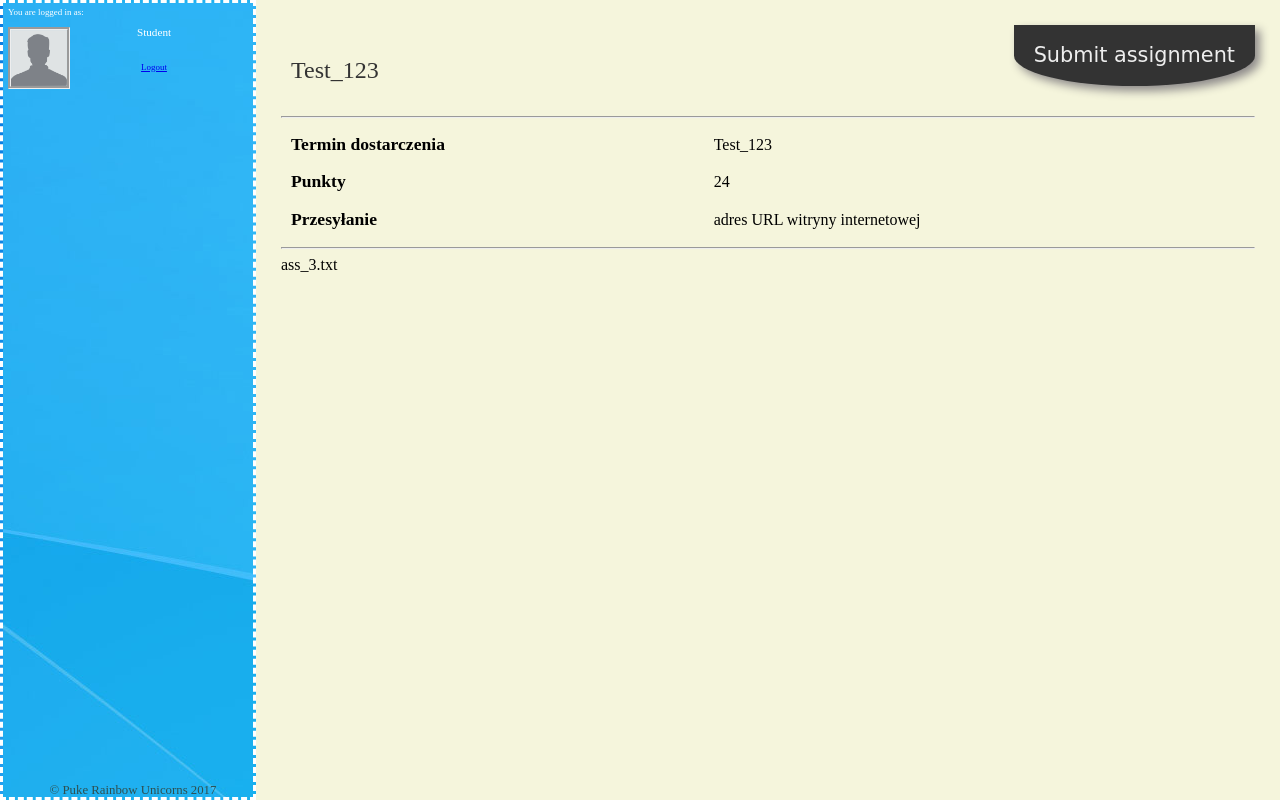
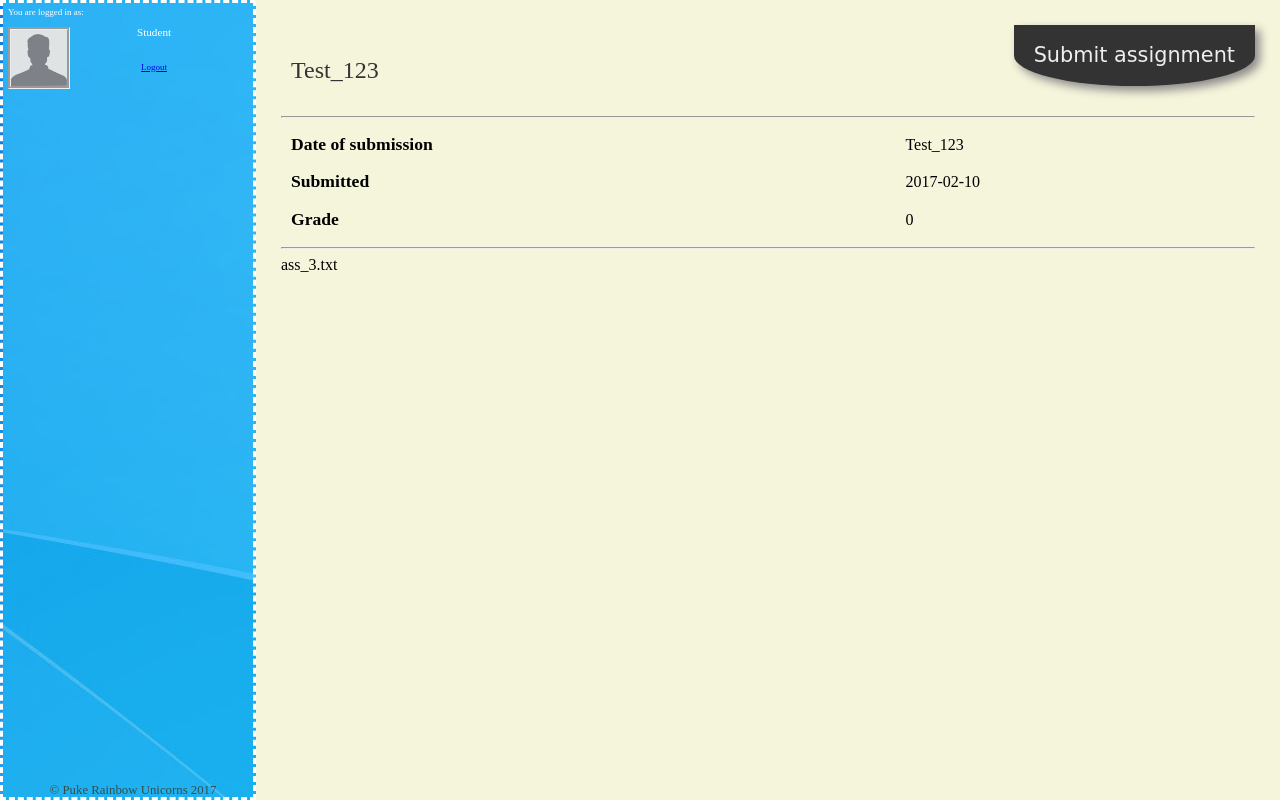
Before and after one commit to patiem/ccms-for-school-python-flask-SQLAlchemy, a Flask app: page /assignments/1 in a window 1280 px wide. Run offline with Flask 2, Linux system fonts and the light colour scheme; the visitor is signed in with stand-in values (Sample User, id 1); data comes from the database, SQL or seed files in the repository; some web fonts are replaced.

Commit message:
Show assignment desripion with assignment detailes and submission detailes

```diff
--- a/main.py
+++ b/main.py
@@ -4,6 +4,7 @@ from flask import Flask, request, session, render_template,redirect, url_for
 from models.user import *
 from models.menu import StudentMenu
 from models.assignment import Assignment
+from models.submission import Submission
 
 
 app = Flask(__name__)
@@ -19,16 +20,16 @@ def checkpoint():
 def show_assignments_list():
     logged_user = make_student()
     assignments = StudentMenu.assignment_list_with_grades(logged_user)
-    return render_template('assignments.html', user=logged_user, assignments=assignments)
+    return render_template('assignments.html', user=session['user'], assignments=assignments)
 
 
 @app.route('/assignments/<idx>', methods=['GET', 'POST'])
 def show_assignment(idx):
     logged_user = make_student()
     assignment = Assignment.get_by_id(int(idx))
-    print(assignment)
+    submission = Submission.find_submission(idx, session['user']['id'])
     if request.method == 'GET':
-        return render_template('submissions.html', user=logged_user, assignment=assignment)
+        return render_template('submissions.html', user=logged_user, assignment=assignment, submission=submission)
     elif request.method == 'POST':
         pass
 
--- a/models/submission.py
+++ b/models/submission.py
@@ -110,18 +110,32 @@ class Submission:
                 submission_for_student.append(submission)
         return submission_for_student
 
-    @classmethod
-    def find_submission(cls, student, assignment):
+    # @classmethod
+    # def find_submission(cls, student, assignment):
+    #     """
+    #     :param student: student object for whom we searching submitted assignment
+    #     :param assignment: assignment object for which checking submission
+    #     :return: submission object / False
+    #     """
+    #     for submission in cls.submission_list:
+    #         if submission.student_idx == student.idx:
+    #             if submission.assignment_idx == assignment.idx:
+    #                 return submission
+    #     return False
+
+    @staticmethod
+    def find_submission(assignment_id, student_id):
         """
-        :param student: student object for whom we searching submitted assignment
-        :param assignment: assignment object for which checking submission
+        :param student_id: logged student id
+        :param assignment_id: assignment id
         :return: submission object / False
         """
-        for submission in cls.submission_list:
-            if submission.student_idx == student.idx:
-                if submission.assignment_idx == assignment.idx:
-                    return submission
+        query = 'SELECT grade, `date` FROM sumbissions WHERE id_assigment=? AND id_student=?'
+        params = [assignment_id, student_id]
+        if sql.query(query, params):
+            return sql.query(query, params)[0]
         return False
+
 
     def change_grade(self, grade, mentor_id, student_id, assignment_id):
         """
--- a/templates/submissions.html
+++ b/templates/submissions.html
@@ -12,17 +12,32 @@
     <section>
         <table class="assignment">
             <tr>
-                <th>Termin dostarczenia</th>
+                <th>Date of submission</th>
                 <td>{{ assignment[2] }}</td>
             </tr>
-            <tr>
-                <th>Punkty</th>
-                <td>24</td>
-            </tr>
-            <tr>
-                <th>Przesyłanie</th>
-                <td>adres URL witryny internetowej</td>
-            </tr>
+            {% if submission %}
+                <tr>
+                    <th>Submitted</th>
+                    <td>{{ submission[1] }}</td>
+                </tr>
+                <tr>
+                    <th>Grade</th>
+                    {% if submission[0] == -1 %}
+                        <td>Not graded</td>
+                    {% else %}
+                        <td>{{ submission[0] }}</td>
+                    {% endif %}
+                </tr>
+            {% else %}
+                <tr>
+                    <th>Submitted</th>
+                    <td>No</td>
+                </tr>
+                <tr>
+                    <th>Grade</th>
+                    <td>Not graded</td>
+                </tr>
+            {% endif %}
         </table>
     </section>
     <hr>
```
